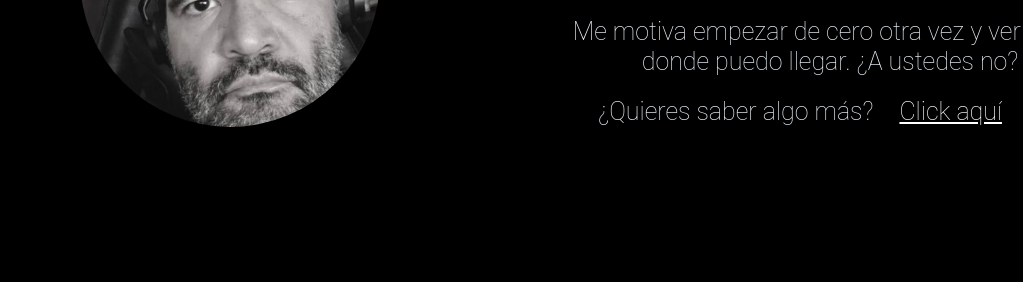
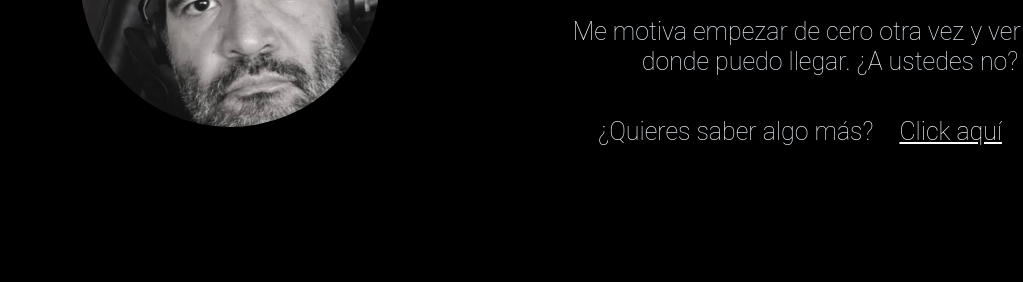
Before and after one commit to rofaba/DH_FRONT_I, a plain HTML site: page index.html in a window 1280 px wide. Shown: the part 518-800 px from the top of the page, 0-1023 px from the left. Drawn offline with Linux system fonts and the light colour scheme; a web font is replaced by a local one.

Commit message:
add styles

```diff
--- a/index.html
+++ b/index.html
@@ -34,7 +34,7 @@
                 <p>Me motiva empezar de cero otra vez y ver hasta donde puedo llegar. ¿A ustedes no?</p>
 
             </p>
-            <p> ¿Quieres saber algo más? <a href="sobremi.html"> Click aquí</a> <i class="fa-thin fa-computer-mouse"></i> </p>
+            <p id="toMore"> ¿Quieres saber algo más? <a href="./src/pages/sobremi.html"> Click aquí</a> <i class="fa-thin fa-computer-mouse"></i> </p>
         </div>
         </main>
 
--- a/src/css/style.css
+++ b/src/css/style.css
@@ -60,6 +60,9 @@ section {
   font-size: 25px;
   font-weight: 100;
 }
+#toMore {
+    padding-top: 20px;
+}
 footer {
   margin-top: 70px;
   text-align: center;
```
Also changed, not shown: src/pages/sobremi.html (renamed from sobremi.html, +2 -2 lines).
